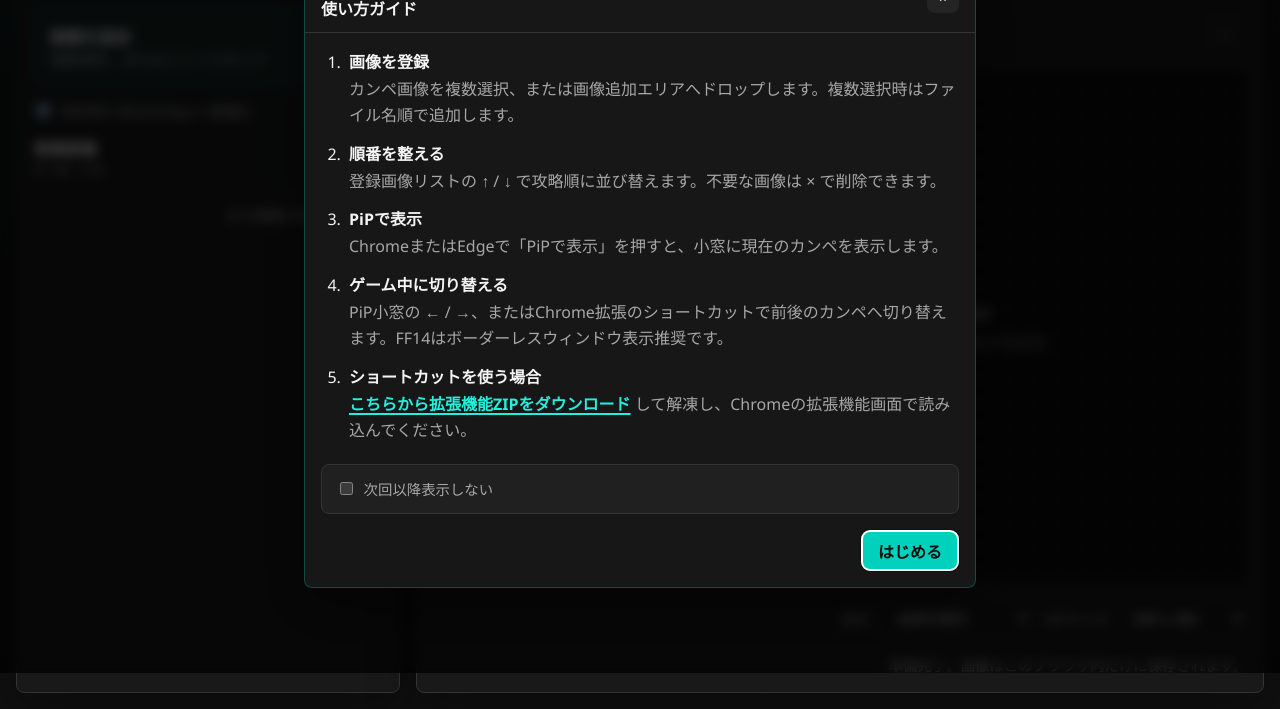
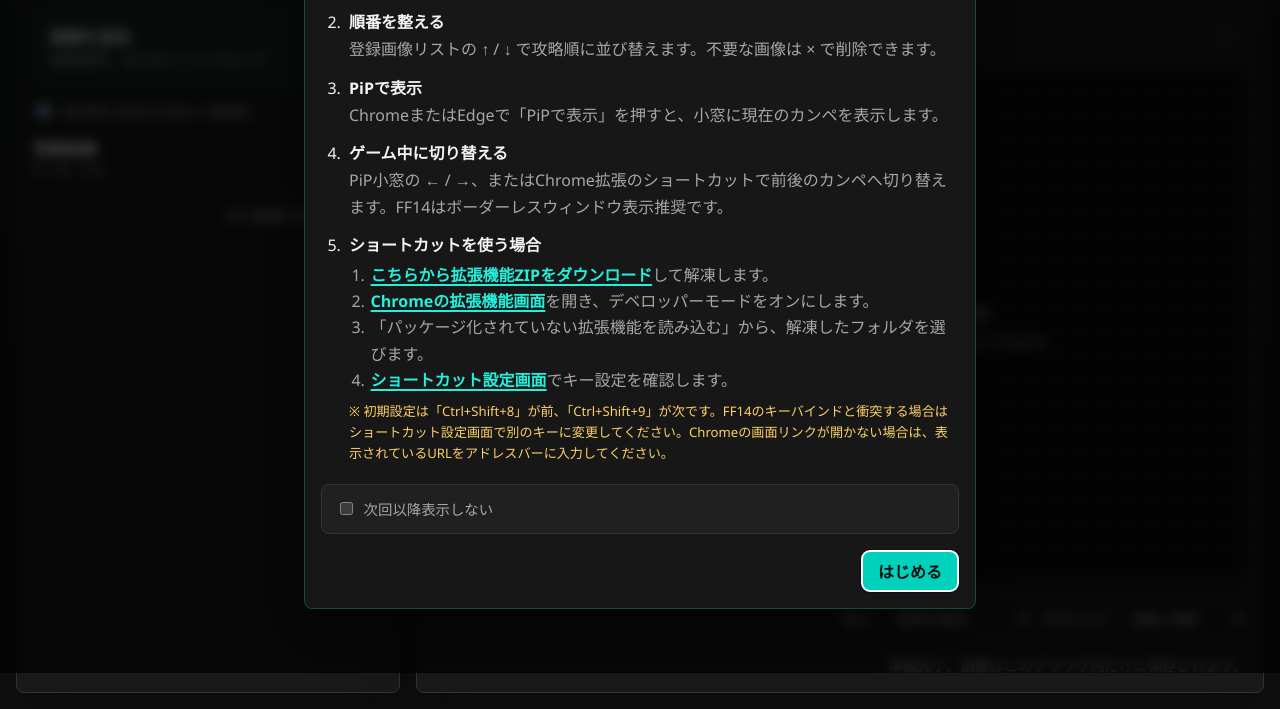
Before and after one commit to Linn-0412/pip-kanpe-tool, a browser extension: page index.html in a window 1280 px wide. Shown: the part 127-836 px from the top of the page. Drawn offline with Linux system fonts and the light colour scheme.

Commit message:
Expand hotkey extension setup guide

```diff
--- a/index.html
+++ b/index.html
@@ -5,8 +5,8 @@
     <meta name="viewport" content="width=device-width, initial-scale=1">
     <meta name="theme-color" content="#111111">
     <title>PiP カンペツール</title>
-    <link rel="stylesheet" href="./styles.css?v=1.2.3">
-    <script src="./app.js?v=1.2.3" defer></script>
+    <link rel="stylesheet" href="./styles.css?v=1.2.5">
+    <script src="./app.js?v=1.2.5" defer></script>
   </head>
   <body>
     <header class="app-header">
@@ -120,10 +120,13 @@
           </li>
           <li>
             <strong>ショートカットを使う場合</strong>
-            <span>
-              <a class="guide-link" href="https://github.com/Linn-0412/pip-kanpe-tool/releases/latest/download/pip-kanpe-tool-hotkeys-extension.zip" target="_blank" rel="noopener">こちらから拡張機能ZIPをダウンロード</a>
-              して解凍し、Chromeの拡張機能画面で読み込んでください。
-            </span>
+            <ol class="guide-substeps">
+              <li><a class="guide-link" href="https://github.com/Linn-0412/pip-kanpe-tool/releases/latest/download/pip-kanpe-tool-hotkeys-extension.zip" target="_blank" rel="noopener">こちらから拡張機能ZIPをダウンロード</a>して解凍します。</li>
+              <li><a class="guide-link" href="chrome://extensions/" target="_blank" rel="noopener">Chromeの拡張機能画面</a>を開き、デベロッパーモードをオンにします。</li>
+              <li>「パッケージ化されていない拡張機能を読み込む」から、解凍したフォルダを選びます。</li>
+              <li><a class="guide-link" href="chrome://extensions/shortcuts" target="_blank" rel="noopener">ショートカット設定画面</a>でキー設定を確認します。</li>
+            </ol>
+            <small class="guide-note">※ 初期設定は「Ctrl+Shift+8」が前、「Ctrl+Shift+9」が次です。FF14のキーバインドと衝突する場合はショートカット設定画面で別のキーに変更してください。Chromeの画面リンクが開かない場合は、表示されているURLをアドレスバーに入力してください。</small>
           </li>
         </ol>
 
--- a/styles.css
+++ b/styles.css
@@ -431,12 +431,24 @@ body.modal-open {
   padding: 1rem 1rem 0.25rem 2.5rem;
 }
 
-.guide-steps li {
+.guide-substeps {
+  margin: 0.35rem 0 0;
+  padding-left: 1.25rem;
+  color: var(--muted);
+  line-height: 1.65;
+}
+
+.guide-substeps li {
+  padding-left: 0.1rem;
+}
+
+.guide-steps > li {
   padding-left: 0.25rem;
 }
 
 .guide-steps strong,
-.guide-steps span {
+.guide-steps span,
+.guide-steps small {
   display: block;
 }
 
@@ -458,6 +470,13 @@ body.modal-open {
 
 .guide-link:hover {
   color: #ffffff;
+}
+
+.guide-note {
+  margin-top: 0.45rem;
+  color: #ffd166;
+  font-size: 0.82rem;
+  line-height: 1.6;
 }
 
 .guide-check {
```
Also changed, not shown: README.md.
